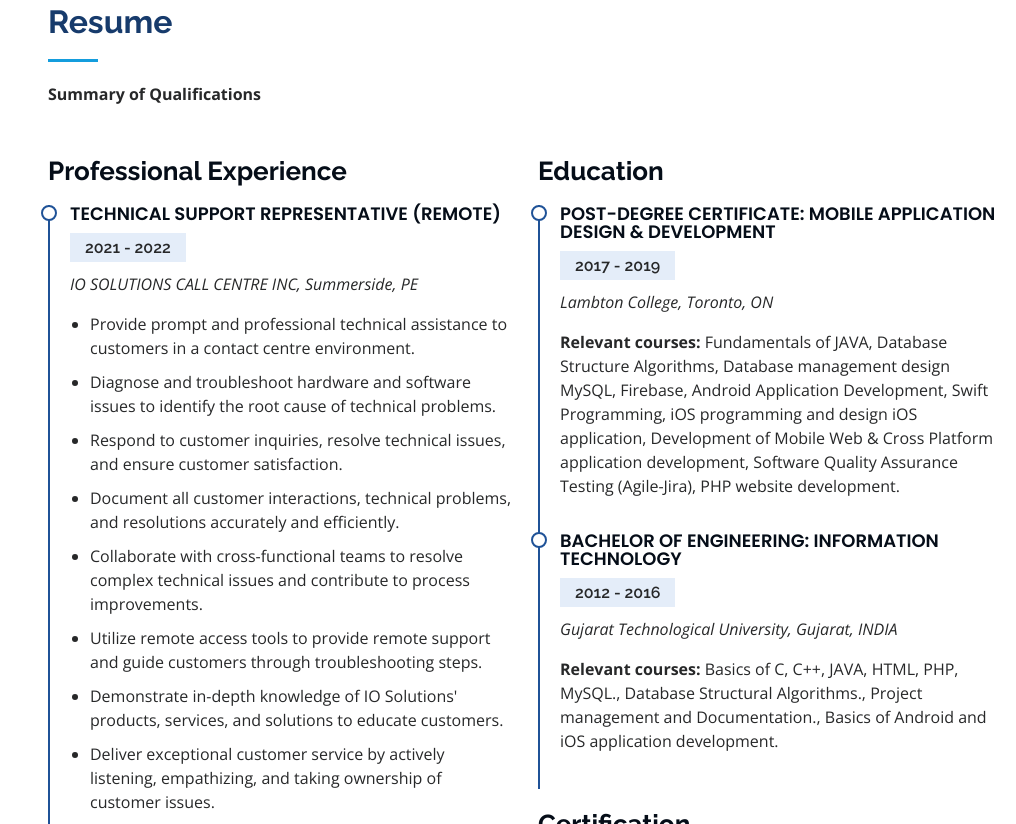
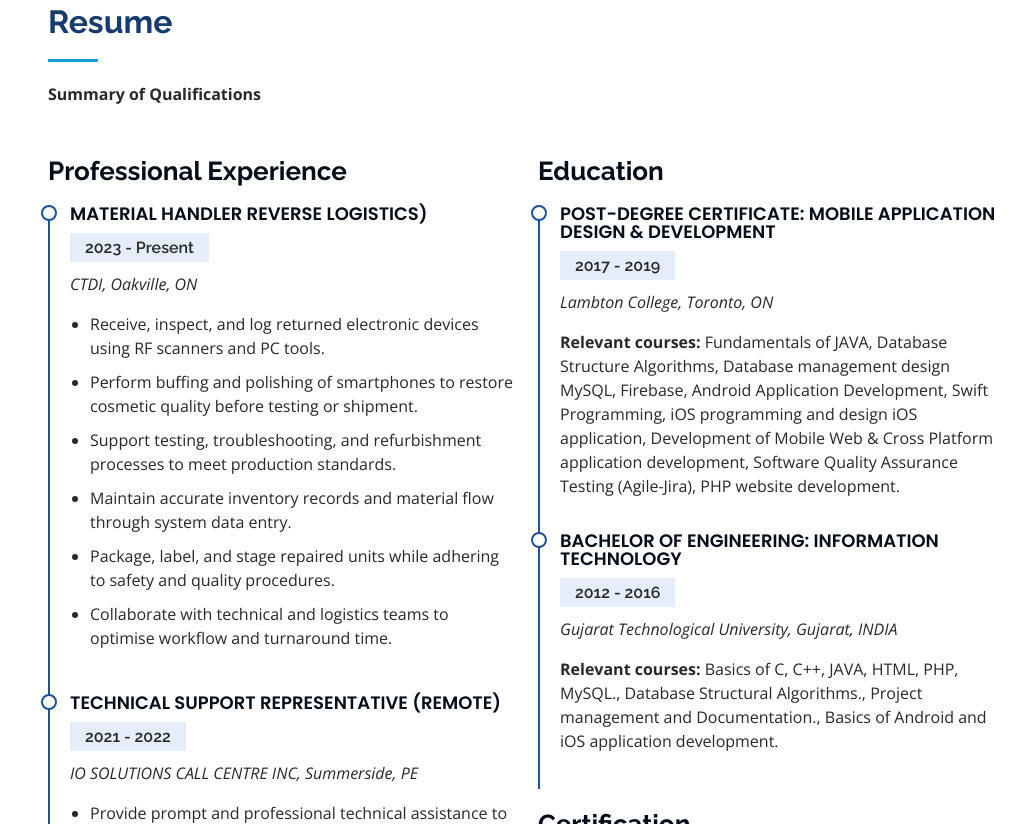
Before and after one commit to DJPatel007/dhruvportfolio, a plain HTML site: page index.html in a window 1280 px wide. Shown: the part 1976-2800 px from the top of the page, without its empty margins (264-1280 px from the left). Drawn offline with nearby package versions, Linux system fonts and the light colour scheme.

Commit message:
Update index.html

```diff
--- a/index.html
+++ b/index.html
@@ -267,6 +267,21 @@
         <div class="row">
           <div class="col-lg-6" data-aos="fade-up" data-aos-delay="100">
             <h3 class="resume-title">Professional Experience</h3>
+
+             <div class="resume-item">
+              <h4>Material Handler Reverse Logistics)</h4>
+              <h5>2023 - Present</h5>
+              <p><em>CTDI, Oakville, ON </em></p>
+              <ul>
+                <li>Receive, inspect, and log returned electronic devices using RF scanners and PC tools.</li>
+                <li>Perform buffing and polishing of smartphones to restore cosmetic quality before testing or shipment.</li>
+                <li>Support testing, troubleshooting, and refurbishment processes to meet production standards.</li>
+                <li>Maintain accurate inventory records and material flow through system data entry.</li>
+                <li>Package, label, and stage repaired units while adhering to safety and quality procedures.</li>
+                <li>Collaborate with technical and logistics teams to optimise workflow and turnaround time.</li>
+              </ul>
+            </div>
+
             <div class="resume-item">
               <h4>Technical Support Representative (Remote)</h4>
               <h5>2021 - 2022</h5>
@@ -277,9 +292,9 @@
                 <li>Respond to customer inquiries, resolve technical issues, and ensure customer satisfaction.</li>
                 <li>Document all customer interactions, technical problems, and resolutions accurately and efficiently.</li>
                 <li>Collaborate with cross-functional teams to resolve complex technical issues and contribute to process improvements.</li>
-                <li>Utilize remote access tools to provide remote support and guide customers through troubleshooting steps.</li>
+                <li> Utilise remote access tools to provide remote support and guide customers through troubleshooting steps.</li>
                 <li>Demonstrate in-depth knowledge of IO Solutions' products, services, and solutions to educate customers.</li>
-                <li>Deliver exceptional customer service by actively listening, empathizing, and taking ownership of customer issues.</li>
+                <li>Deliver exceptional customer service by actively listening, empathising, and taking ownership of customer issues.</li>
               </ul>
             </div>
             <div class="resume-item">
```
